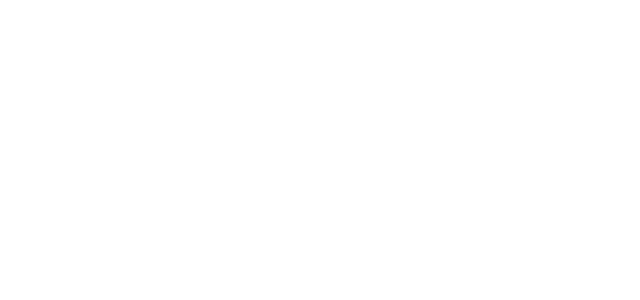
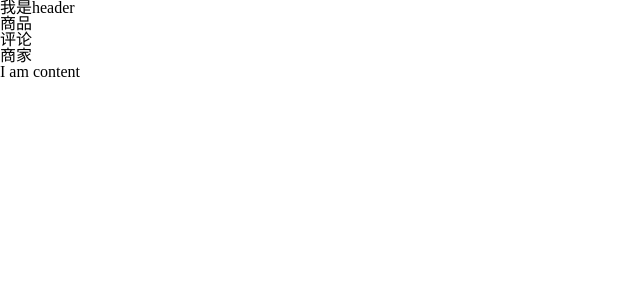
Before and after one commit to suunnn/sell_eleme, a Vue app: page / in a window 1280 px wide. Shown: the top 300 px of the page, without its empty margins (0-640 px from the left). Built offline with nearby package versions, Linux system fonts and the light colour scheme; the HTML template or start-up script is replaced by a standard one.

Commit message:
feat:header组件

```diff
--- a/package.json
+++ b/package.json
@@ -25,10 +25,10 @@
     "connect-history-api-fallback": "^1.1.0",
     "css-loader": "^0.25.0",
     "eslint": "^3.7.1",
+    "eslint-config-standard": "^6.1.0",
     "eslint-friendly-formatter": "^2.0.5",
     "eslint-loader": "^1.5.0",
     "eslint-plugin-html": "^1.3.0",
-    "eslint-config-standard": "^6.1.0",
     "eslint-plugin-promise": "^3.4.0",
     "eslint-plugin-standard": "^2.0.1",
     "eventsource-polyfill": "^0.9.6",
@@ -40,10 +40,12 @@
     "html-webpack-plugin": "^2.8.1",
     "http-proxy-middleware": "^0.17.2",
     "json-loader": "^0.5.4",
-    "semver": "^5.3.0",
     "opn": "^4.0.2",
     "ora": "^0.3.0",
+    "semver": "^5.3.0",
     "shelljs": "^0.7.4",
+    "stylus": "^0.54.5",
+    "stylus-loader": "^3.0.1",
     "url-loader": "^0.5.7",
     "vue-loader": "^10.0.0",
     "vue-style-loader": "^1.0.0",
--- a/src/App.vue
+++ b/src/App.vue
@@ -1,10 +1,27 @@
 <template>
   <div id="app">
-
+    <v-header></v-header>
+    <div class="tab">
+      <div class="tab-item">商品</div>
+      <div class="tab-item">评论</div>
+      <div class="tab-item">商家</div>
+    </div>
+    <div class="content">
+      I am content
+    </div>
   </div>
 </template>
 
-<script></script>
+<script>
+  import header from './components/header/header.vue';
+
+  export default {
+    components: {
+      'v-header': header
+    }
+  };
+
+</script>
 
 <style>
 
--- a/src/components/header/header.vue
+++ b/src/components/header/header.vue
@@ -1,27 +1,11 @@
 <template>
-  <div>
-    <header-component/>
-    <div>this is template body</div>
-    <other-component/>
+  <div class="header">
+    我是header
   </div>
 </template>
-<style>
-body{
-  background-color:#ff0000;
-}
-</style>
+
 <script>
-  import HeaderComponent from './components/header.vue'
-  import OtherComponent from './components/other.vue'
-  export default {
-    data() {
-      return {
-        msg:'hello vue'
-      }
-    },
-    components: {
-      'other-component':OtherComponent,
-      HeaderComponent,
-    }
-  }
+  export default {};
 </script>
+
+<style lang="stylus" rel="stylesheet/stylus"></style>
```
